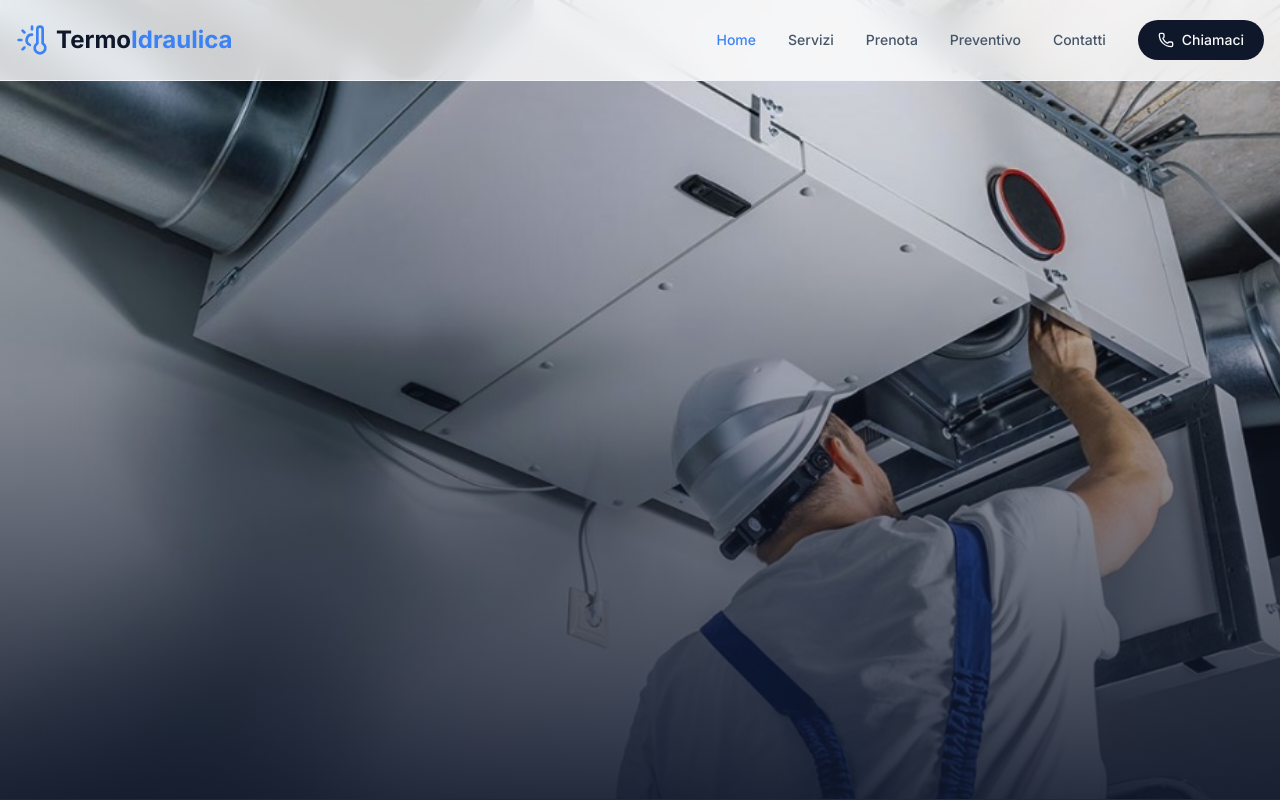
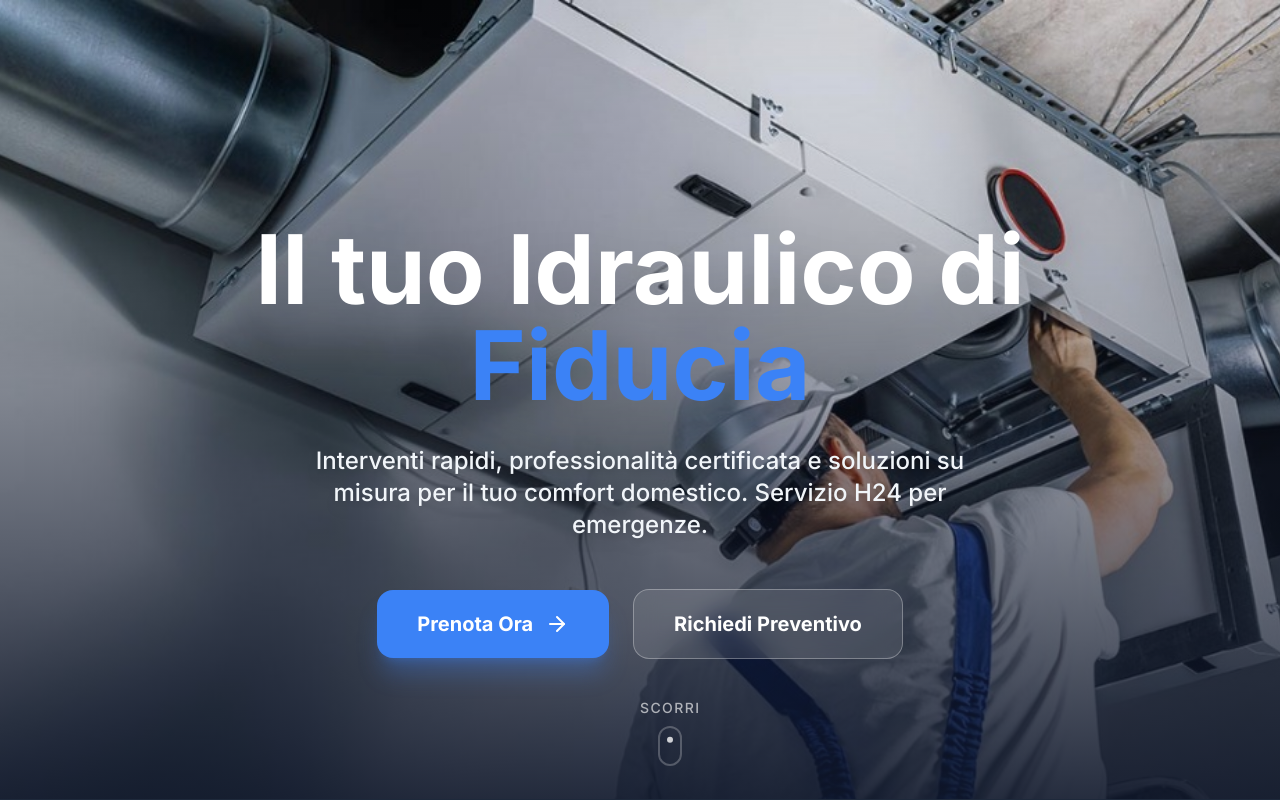
Before and after one commit to lucadibelardino/termoidraulica.746, a React (Vite) app: page / in a window 1280 px wide. Shown: the top 800 px of the page. Built offline with nearby package versions, Linux system fonts and the light colour scheme.

Commit message:
Fix Framer Motion easing type error

```diff
--- a/src/pages/Home.tsx
+++ b/src/pages/Home.tsx
@@ -22,7 +22,7 @@ const Home = () => {
                         <motion.h1
                             initial={{ opacity: 0, y: 30 }}
                             animate={{ opacity: 1, y: 0 }}
-                            transition={{ duration: 0.8, ease: "outCirc" }}
+                            transition={{ duration: 0.8, ease: "circOut" }}
                             className="text-5xl md:text-7xl lg:text-8xl font-bold text-white mb-8 leading-tight drop-shadow-2xl"
                         >
                             Il tuo Idraulico di <span className="text-secondary">Fiducia</span>
@@ -30,7 +30,7 @@ const Home = () => {
                         <motion.p
                             initial={{ opacity: 0, y: 30 }}
                             animate={{ opacity: 1, y: 0 }}
-                            transition={{ duration: 0.8, delay: 0.2, ease: "outCirc" }}
+                            transition={{ duration: 0.8, delay: 0.2, ease: "circOut" }}
                             className="text-xl md:text-2xl text-slate-100 mb-12 leading-relaxed max-w-2xl mx-auto drop-shadow-lg font-medium"
                         >
                             Interventi rapidi, professionalità certificata e soluzioni su misura per il tuo comfort domestico. Servizio H24 per emergenze.
@@ -38,7 +38,7 @@ const Home = () => {
                         <motion.div
                             initial={{ opacity: 0, y: 30 }}
                             animate={{ opacity: 1, y: 0 }}
-                            transition={{ duration: 0.8, delay: 0.4, ease: "outCirc" }}
+                            transition={{ duration: 0.8, delay: 0.4, ease: "circOut" }}
                             className="flex flex-col sm:flex-row items-center justify-center gap-6"
                         >
                             <Link to="/prenota" className="w-full sm:w-auto px-10 py-5 bg-secondary text-white rounded-2xl font-bold text-xl hover:bg-secondary/90 transition-all shadow-xl shadow-secondary/30 flex items-center justify-center gap-3 transform hover:-translate-y-1">
```
